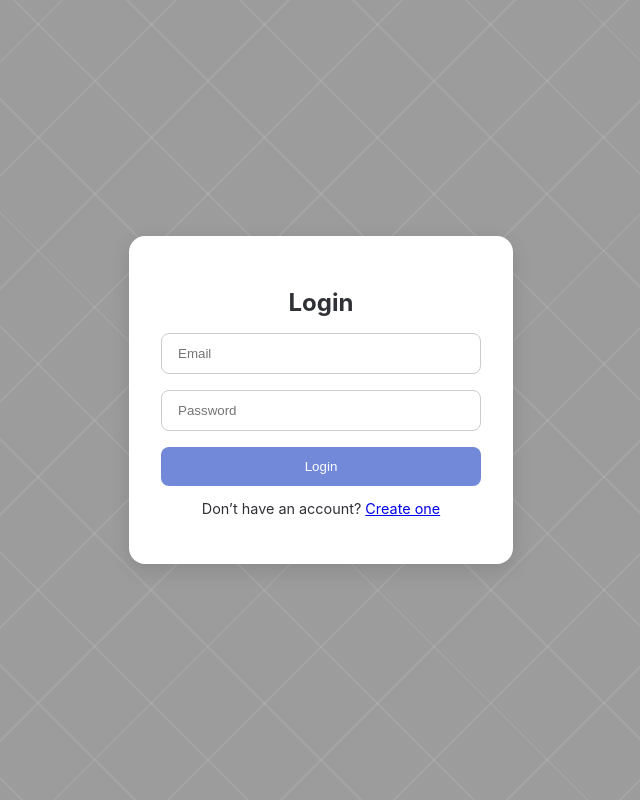
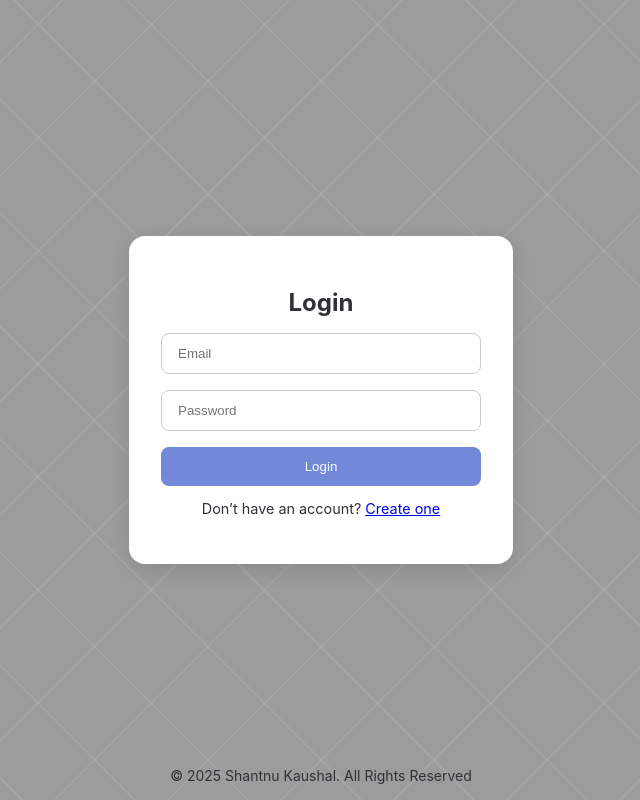
Before and after one commit to ShantnuKaushal/ApexStox, a React (Vite) app: page /login in a window 1280 px wide. Shown: the whole page, without its empty margins (319-959 px from the left). Built offline with nearby package versions, Linux system fonts and the light colour scheme; no server answers.

Commit message:
footer finalized

```diff
--- /dev/null
+++ b/src/components/Footer.jsx
@@ -0,0 +1,10 @@
+import React from 'react';
+import '../styles/footer.css';
+
+export default function Footer({ className }) {
+  return (
+    <footer className={`footer ${className}`}>
+      © 2025 Shantnu Kaushal. All Rights Reserved
+    </footer>
+  );
+}
--- a/src/pages/Dashboard.jsx
+++ b/src/pages/Dashboard.jsx
@@ -1,4 +1,3 @@
-// src/pages/Dashboard.jsx
 import React, { useState, useEffect } from 'react';
 import {
   fetchQuote,
@@ -8,11 +7,12 @@
 } from '../api';
 import { TOP15, SYMBOL_NAME_MAP } from '../symbols';
 import { useNavigate } from 'react-router-dom';
-import SearchBar from '../components/SearchBar';
-import FilterDropdown from '../components/FilterDropdown';
-import StockList from '../components/StockList';
-import StockDetail from '../components/StockDetail';
-import TrackingBanner from '../components/TrackingBanner';
+import SearchBar       from '../components/SearchBar';
+import FilterDropdown  from '../components/FilterDropdown';
+import StockList       from '../components/StockList';
+import StockDetail     from '../components/StockDetail';
+import TrackingBanner  from '../components/TrackingBanner';
+import Footer          from '../components/Footer';
 import '../styles/dashboard.css';
 
 export default function Dashboard() {
@@ -29,12 +29,10 @@
   const [selected,    setSelected]   = useState(null);
   const [banner,      setBanner]     = useState('');
 
-  // Redirect to login if no token
   useEffect(() => {
     if (!token) navigate('/login');
   }, [token, navigate]);
 
-  // Load this user's tracked set
   useEffect(() => {
     if (token) {
       fetchTracked(token)
@@ -43,21 +41,15 @@
     }
   }, [token]);
 
-  // Load profiles for TOP15
   useEffect(() => {
     (async () => {
       const map = {};
       await Promise.all(
         TOP15.map(async sym => {
           try {
-            const p = await fetchProfile(sym);
-            map[sym] = p;
-          } catch (e) {
-            console.error(`Profile error for ${sym}:`, e);
-            map[sym] = {
-              name: SYMBOL_NAME_MAP[sym] || sym,
-              logo: ''
-            };
+            map[sym] = await fetchProfile(sym);
+          } catch {
+            map[sym] = { name: SYMBOL_NAME_MAP[sym] || sym, logo: '' };
           }
         })
       );
@@ -65,25 +57,16 @@
     })();
   }, []);
 
-  // Fetch quotes in chunks, refresh every 10 minutes
   const loadQuotes = async () => {
     setError(null);
     setQuotes([]);
     setCount(0);
-
     const results = [];
     const chunkSize = 30;
     for (let i = 0; i < TOP15.length; i += chunkSize) {
       const slice = TOP15.slice(i, i + chunkSize);
       const chunkResults = await Promise.all(
-        slice.map(async sym => {
-          try {
-            return await fetchQuote(sym);
-          } catch (e) {
-            console.error(`Quote error for ${sym}:`, e);
-            return null;
-          }
-        })
+        slice.map(sym => fetchQuote(sym).catch(() => null))
       );
       chunkResults.forEach(q => q && results.push(q));
       setCount(c => c + chunkResults.filter(q => q).length);
@@ -91,7 +74,6 @@
         await new Promise(r => setTimeout(r, 1000));
       }
     }
-
     setQuotes(results);
     if (!selected && results.length) {
       setSelected(TOP15[0]);
@@ -102,9 +84,8 @@
     loadQuotes();
     const id = setInterval(loadQuotes, 10 * 60 * 1000);
     return () => clearInterval(id);
-  }, []); // eslint-disable-line react-hooks/exhaustive-deps
+  }, []); // eslint-disable-line
 
-  // Combine quote + profile
   const data = quotes.map((q, i) => {
     const sym  = TOP15[i];
     const prof = profiles[sym] || {};
@@ -121,7 +102,6 @@
     };
   });
 
-  // Toggle tracked on server and update banner
   const handleToggle = async sym => {
     try {
       const updated = await toggleTracked(sym, token);
@@ -129,24 +109,23 @@
       const action = updated.includes(sym) ? 'added to' : 'removed from';
       setBanner(`${sym} ${action} tracked`);
       setTimeout(() => setBanner(''), 2000);
-    } catch (e) {
-      console.error(e);
+    } catch {
+      /* ignore */
     }
   };
 
-  // Logout clears token and returns to landing
   const handleLogout = () => {
     localStorage.removeItem('token');
     navigate('/');
   };
 
-  // Apply filter & search
   const filtered = data.filter(item => {
     if (filter === 'tracked'   && !tracked.has(item.symbol)) return false;
     if (filter === 'untracked' &&  tracked.has(item.symbol)) return false;
-    if (search &&
-        !item.symbol.toLowerCase().includes(search.toLowerCase()) &&
-        !item.name.toLowerCase().includes(search.toLowerCase())
+    if (
+      search &&
+      !item.symbol.toLowerCase().includes(search.toLowerCase()) &&
+      !item.name.toLowerCase().includes(search.toLowerCase())
     ) return false;
     return true;
   });
@@ -164,7 +143,6 @@
 
   return (
     <div className="dashboard">
-      {/* Logout button */}
       <button className="logout-button" onClick={handleLogout}>
         Logout
       </button>
@@ -185,6 +163,8 @@
 
       <div className="dashboard__detail">
         <StockDetail data={data.find(d => d.symbol === selected)} />
+        {/* Footer moved inside the detail section, now centered */}
+        <Footer className="footer--dashboard" />
       </div>
     </div>
   );
--- a/src/pages/LandingPage.jsx
+++ b/src/pages/LandingPage.jsx
@@ -1,8 +1,8 @@
 import React from 'react';
 import { useNavigate } from 'react-router-dom';
 import Carousel from '../components/Carousel';
+import Footer   from '../components/Footer';
 import '../styles/landing.css';
-
 
 import img1 from '../assets/img1.svg';
 import img2 from '../assets/img2.svg';
@@ -22,7 +22,7 @@
       <div className="landing__cta">
         <h1 className="landing__title">Welcome to ApexStox</h1>
         <p className="landing__subtitle">
-          The Top 50 Stocks In Real Time  All In One Place
+          The Top 15 Stocks In Real Time All In One Place
         </p>
         <button
           className="landing__button"
@@ -30,6 +30,9 @@
         >
           Get Started
         </button>
+
+        {/* Footer moved inside the CTA, now centered */}
+        <Footer className="footer--landing" />
       </div>
     </div>
   );
--- a/src/pages/Login.jsx
+++ b/src/pages/Login.jsx
@@ -1,14 +1,14 @@
-// src/pages/Login.jsx
 import React, { useState } from 'react';
 import { useNavigate, Link } from 'react-router-dom';
+import Footer from '../components/Footer';
 import '../styles/auth.css';
 import { login } from '../api';
 
 export default function Login() {
-  const [email, setEmail]     = useState('');
+  const [email, setEmail]       = useState('');
   const [password, setPassword] = useState('');
-  const [error, setError]     = useState('');
-  const navigate              = useNavigate();
+  const [error, setError]       = useState('');
+  const navigate                = useNavigate();
 
   const handleSubmit = async e => {
     e.preventDefault();
@@ -45,6 +45,7 @@
           Don’t have an account? <Link to="/signup">Create one</Link>
         </p>
       </form>
+      <Footer className="footer--auth" />
     </div>
   );
 }
--- a/src/pages/Signup.jsx
+++ b/src/pages/Signup.jsx
@@ -1,15 +1,15 @@
-// src/pages/Signup.jsx
 import React, { useState } from 'react';
 import { useNavigate, Link } from 'react-router-dom';
+import Footer from '../components/Footer';
 import '../styles/auth.css';
 import { signup } from '../api';
 
 export default function Signup() {
-  const [email, setEmail]           = useState('');
-  const [password, setPassword]     = useState('');
+  const [email, setEmail]                 = useState('');
+  const [password, setPassword]           = useState('');
   const [confirmPassword, setConfirmPassword] = useState('');
-  const [error, setError]           = useState('');
-  const navigate                    = useNavigate();
+  const [error, setError]                 = useState('');
+  const navigate                          = useNavigate();
 
   const handleSubmit = async (e) => {
     e.preventDefault();
@@ -31,21 +31,21 @@
           type="email"
           placeholder="Email"
           value={email}
-          onChange={(e) => setEmail(e.target.value)}
+          onChange={e=>setEmail(e.target.value)}
           required
         />
         <input
           type="password"
           placeholder="Password"
           value={password}
-          onChange={(e) => setPassword(e.target.value)}
+          onChange={e=>setPassword(e.target.value)}
           required
         />
         <input
           type="password"
           placeholder="Confirm Password"
           value={confirmPassword}
-          onChange={(e) => setConfirmPassword(e.target.value)}
+          onChange={e=>setConfirmPassword(e.target.value)}
           required
         />
         <button type="submit">Sign Up</button>
@@ -53,6 +53,7 @@
           Already have an account? <Link to="/login">Log in</Link>
         </p>
       </form>
+      <Footer className="footer--auth" />
     </div>
   );
 }
--- a/src/styles/auth.css
+++ b/src/styles/auth.css
@@ -1,4 +1,5 @@
 .auth-page {
+  position: relative;
   display: flex;
   height: 100vh;
   background: #9c9c9d;
--- a/src/styles/dashboard.css
+++ b/src/styles/dashboard.css
@@ -1,8 +1,10 @@
 
 .dashboard {
+  position: relative;
   display: flex;
   height: 100vh;
   background: #f5f7fa;
+
 }
 
 .dashboard__sidebar {
@@ -15,6 +17,7 @@
 }
 
 .dashboard__detail {
+  position: relative;
   flex: 1;
   display: flex;
   justify-content: center;
--- /dev/null
+++ b/src/styles/footer.css
@@ -0,0 +1,23 @@
+.footer {
+  font-size: 0.875rem;
+  color: var(--text-secondary);
+  position: absolute;
+  bottom: 1rem;
+}
+
+.footer--landing {
+  /* Center under the CTA container */
+  left: 50%;
+  transform: translateX(-50%);
+}
+
+.footer--auth {
+  left: 50%;
+  transform: translateX(-50%);
+}
+
+.footer--dashboard {
+  /* Center under the detail card */
+  left: 50%;
+  transform: translateX(-50%);
+}
--- a/src/styles/landing.css
+++ b/src/styles/landing.css
@@ -1,6 +1,7 @@
 /* src/styles/landing.css */
 
 .landing {
+  position: relative;
   display: flex;
   height: 100vh;
   overflow: hidden;
```
